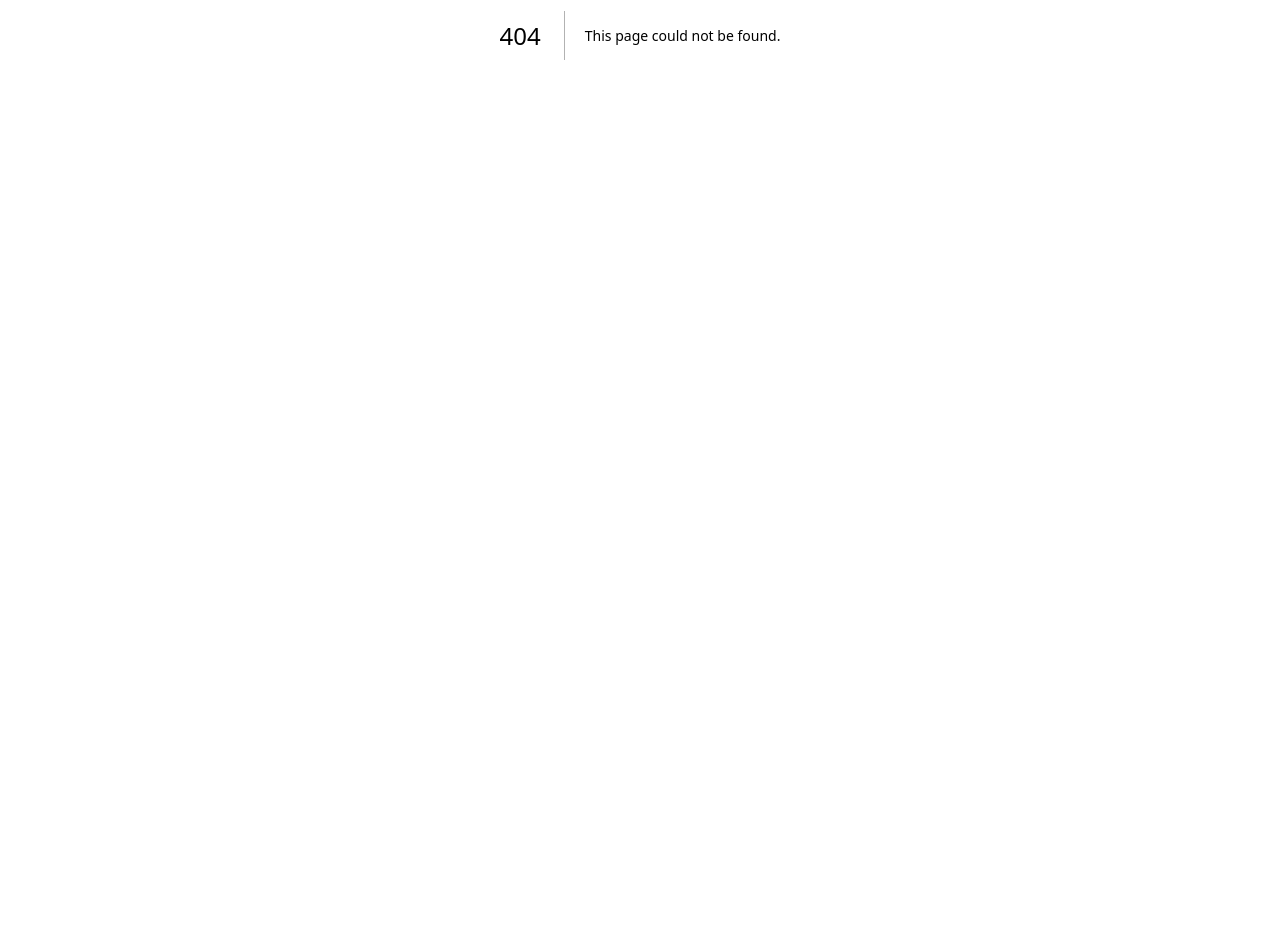
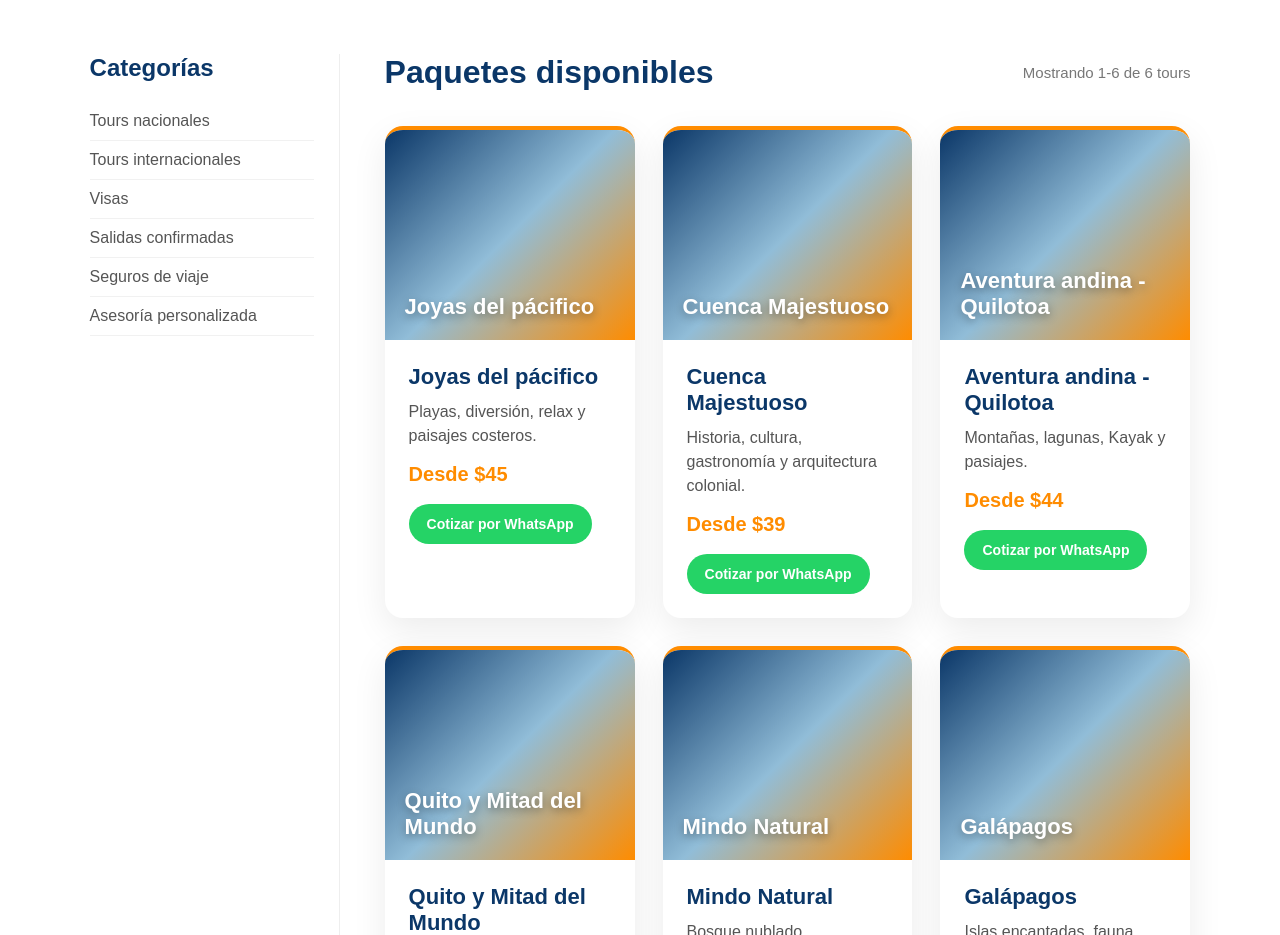
Before and after one commit to InfoKT23/Kala_Travel_pagina, a Next.js app: page /tours-internacionales in a window 1280 px wide. Before the commit this address had no page. Shown: the part 520-1455 px from the top of the page. Before the commit the page ends 955 px from the top, so only its background shows below. Built offline with nearby package versions, Linux system fonts and the light colour scheme.

Commit message:
Creación de Tour internacional

```diff
--- /dev/null
+++ b/app/tours-internacionales/page.jsx
@@ -0,0 +1,95 @@
+const toursNacionales = [
+  {
+    nombre: "Joyas del pácifico",
+    precio: "Desde $45",
+    descripcion: "Playas, diversión, relax y paisajes costeros.",
+  },
+  {
+    nombre: "Cuenca Majestuoso",
+    precio: "Desde $39",
+    descripcion: "Historia, cultura, gastronomía y arquitectura colonial.",
+  },
+  {
+    nombre: "Aventura andina - Quilotoa",
+    precio: "Desde $44",
+    descripcion: "Montañas, lagunas, Kayak y pasiajes.",
+  },
+  {
+    nombre: "Quito y Mitad del Mundo",
+    precio: "Desde $135",
+    descripcion: "Centro histórico, cultura y experiencia en la línea ecuatorial.",
+  },
+  {
+    nombre: "Mindo Natural",
+    precio: "Desde $110",
+    descripcion: "Bosque nublado, mariposas, chocolate y aventura.",
+  },
+  {
+    nombre: "Galápagos",
+    precio: "Consultar",
+    descripcion: "Islas encantadas, fauna única y experiencias inolvidables.",
+  },
+];
+
+export default function ToursNacionalesPage() {
+  return (
+    <main className="toursPage">
+      <section className="toursHeader">
+        <span>Tours nacionales</span>
+        <h1>Descubre Ecuador con Kala Travel</h1>
+        <p>
+          Explora destinos increíbles dentro del país con paquetes diseñados
+          para vivir experiencias únicas.
+        </p>
+      </section>
+
+      <section className="toursLayout">
+        <aside className="toursSidebar">
+          <h3>Categorías</h3>
+          <ul>
+            <li>Tours nacionales</li>
+            <li>Tours internacionales</li>
+            <li>Visas</li>
+            <li>Salidas confirmadas</li>
+            <li>Seguros de viaje</li>
+            <li>Asesoría personalizada</li>
+          </ul>
+        </aside>
+
+        <div className="toursContent">
+          <div className="toursTop">
+            <h2>Paquetes disponibles</h2>
+            <p>Mostrando 1-6 de 6 tours</p>
+          </div>
+
+          <div className="toursGrid">
+            {toursNacionales.map((tour, index) => (
+              <article className="tourCard" key={index}>
+                <div className="tourImage">
+                  <span>{tour.nombre}</span>
+                </div>
+
+                <div className="tourInfo">
+                  <h3>{tour.nombre}</h3>
+                  <p>{tour.descripcion}</p>
+                  <strong>{tour.precio}</strong>
+
+                  <a
+                    href={`https://wa.me/593978778672?text=Hola%20Kala%20Travel,%20quiero%20informaci%C3%B3n%20sobre%20el%20tour%20${encodeURIComponent(
+                      tour.nombre
+                    )}`}
+                    target="_blank"
+                    rel="noopener noreferrer"
+                    className="tourBtn"
+                  >
+                    Cotizar por WhatsApp
+                  </a>
+                </div>
+              </article>
+            ))}
+          </div>
+        </div>
+      </section>
+    </main>
+  );
+}
```
